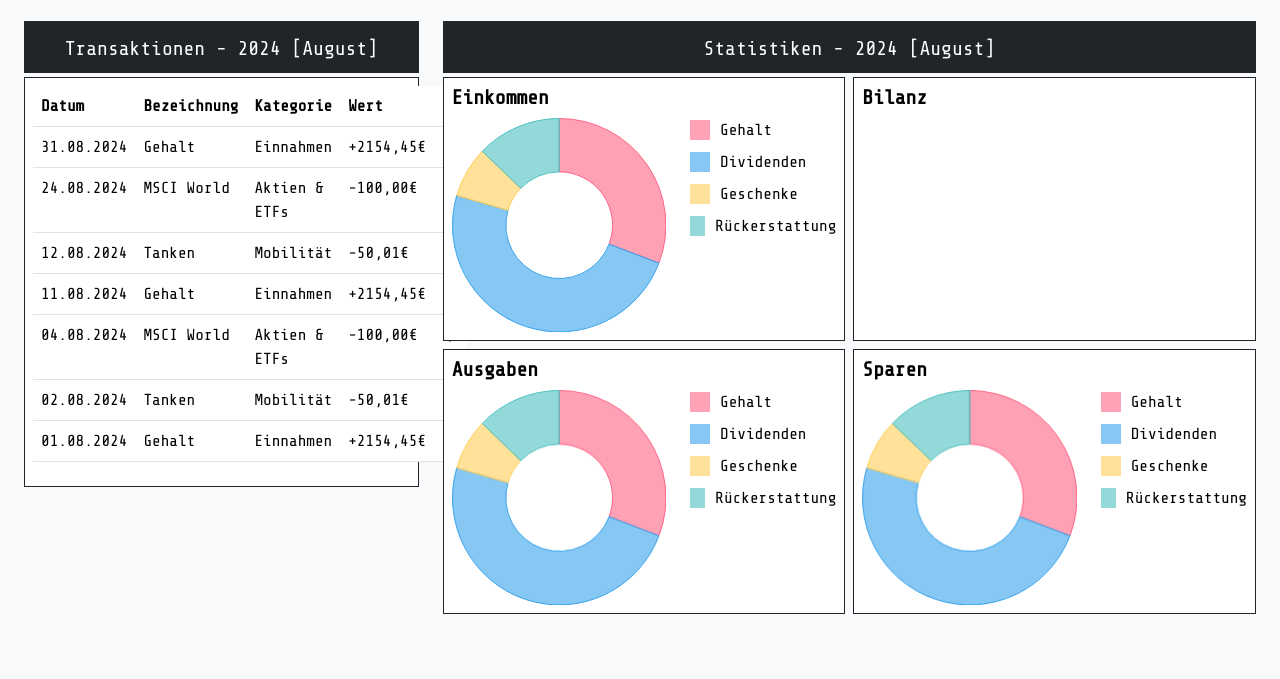
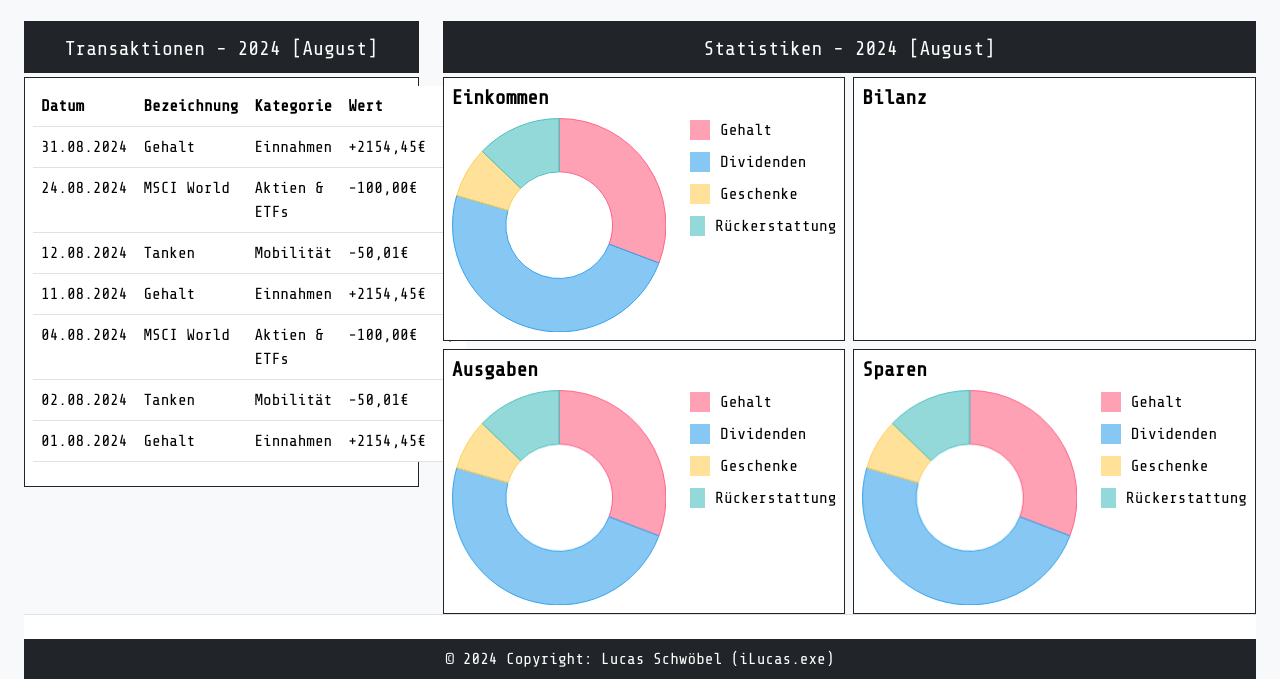
Before and after one commit to iLucasDOTexe/Project-Balance-2, a plain HTML site: page Front End/index.html in a window 1280 px wide. Shown: the part 273-952 px from the top of the page. Before the commit the page ends 887 px from the top, so only its background shows below. Drawn offline with nearby package versions, Linux system fonts and the light colour scheme.

Commit message:
add footer

```diff
--- a/Front End/index.html
+++ b/Front End/index.html
@@ -4,14 +4,13 @@
       <title>Project Balance</title>
       <meta charset="utf-8">
       <meta name="viewport" content="width=device-width, initial-scale=1">
-      <link href="src/style.css" rel="stylesheet" type="text/css">
       <link rel="preconnect" href="https://fonts.googleapis.com">
       <link rel="preconnect" href="https://fonts.gstatic.com" crossorigin>
       <link href="https://fonts.googleapis.com/css2?family=Share+Tech+Mono&display=swap" rel="stylesheet">
       <link href="https://cdn.jsdelivr.net/npm/bootstrap@5.3.3/dist/css/bootstrap.min.css" rel="stylesheet" integrity="sha384-QWTKZyjpPEjISv5WaRU9OFeRpok6YctnYmDr5pNlyT2bRjXh0JMhjY6hW+ALEwIH" crossorigin="anonymous">
       <script src="https://cdn.jsdelivr.net/npm/bootstrap@5.3.3/dist/js/bootstrap.bundle.min.js" integrity="sha384-YvpcrYf0tY3lHB60NNkmXc5s9fDVZLESaAA55NDzOxhy9GkcIdslK1eN7N6jIeHz" crossorigin="anonymous"></script>
     </head>
-    <body class="bg-light text-black">
+    <body class="bg-light text-black" style="font-family: 'Share Tech Mono', mono pace;">
       <!--Start Navbar-->
       <nav class="navbar navbar-expand-lg bg-dark">
         <div class="container-fluid">
@@ -241,6 +240,11 @@
         </div>
       </div>
       <!--End Main Container-->
+      <footer class="text-center bg-white border-top">
+        <div class="text-center text-bg-dark mt-4 pt-2 pb-2">
+          © 2024 Copyright: Lucas Schwöbel (iLucas.exe)
+        </div>
+      </footer>
       <!--Start Scripts-->
       <script src="https://cdn.jsdelivr.net/npm/chart.js"></script>
       <script src="./src/income_doughnut.js"></script>
--- a/Front End/src/style.css
+++ /dev/null
@@ -1,3 +0,0 @@
-* {
-    font-family: 'Share Tech Mono', mono pace;
-}
```
